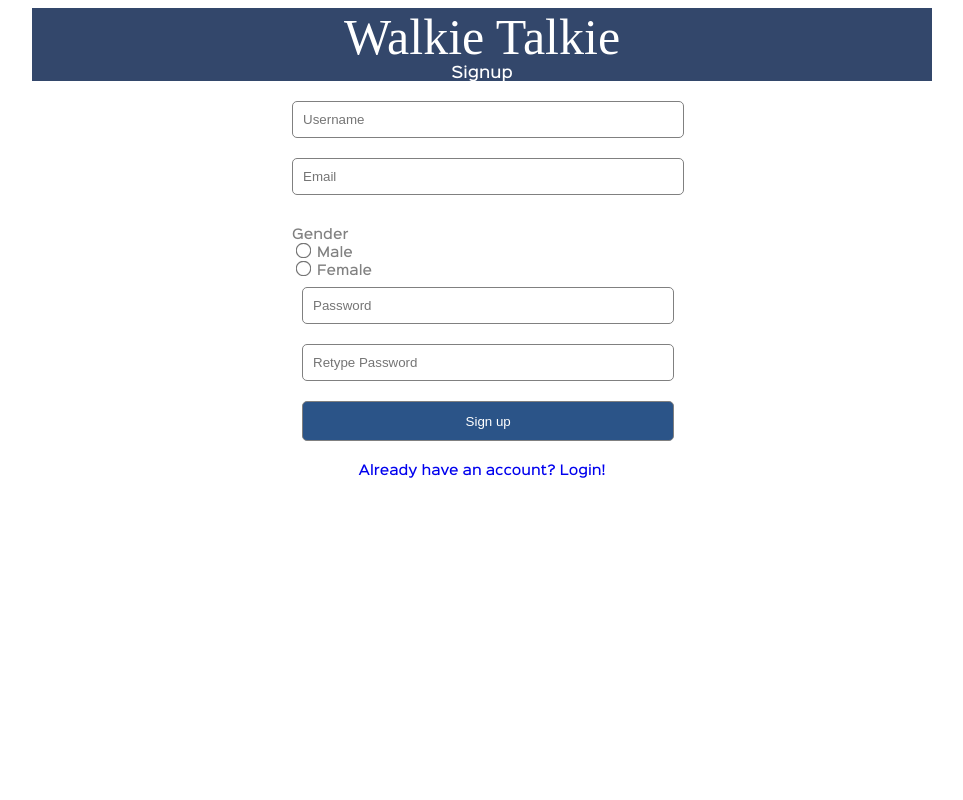
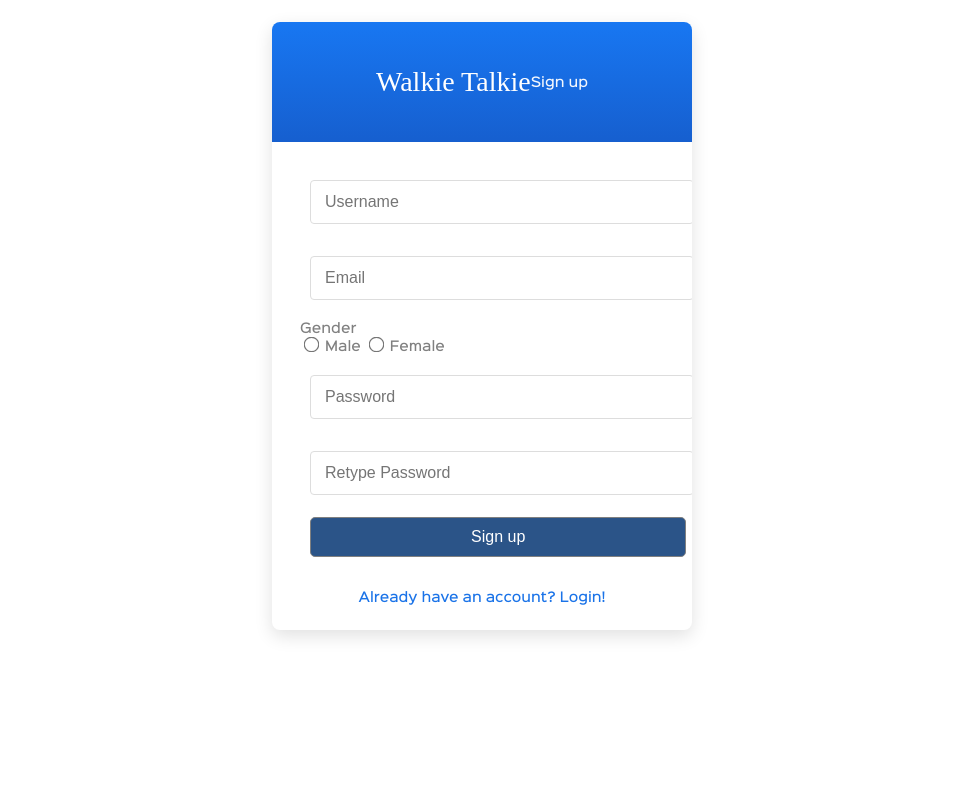
Before and after one commit to caz02/Carochat, a PHP site: page /signup.php in a window 1280 px wide. Shown: the whole page, without its empty margins (158-1121 px from the left). Run offline with PHP 8.4, Linux system fonts and the light colour scheme; some web fonts are replaced.

Commit message:
Mobile: new centered card styles for login and signup (blue banner, large inputs/buttons)

```diff
--- a/signup.php
+++ b/signup.php
@@ -2,6 +2,7 @@
 <html>
 <head>
 	<title>Walkie Talkie</title>
+	<meta name="viewport" content="width=device-width, initial-scale=1">
 </head>
 
 <style type="text/css">
@@ -86,33 +87,45 @@
 		display: none;
 	}
 </style>
+<style type="text/css">
+/* Mobile-first signup card style matching login: blue banner, white card */
+body{ background: #ffffff; margin:0; font-family: myFont; }
+#page_card{ max-width:420px; margin: 22px auto; background: #fff; border-radius:8px; box-shadow: 0 6px 18px rgba(0,0,0,0.12); overflow: hidden; }
+.banner{ background: linear-gradient(180deg,#1877f2,#165fcf); height:120px; display:flex; align-items:center; justify-content:center; color:#fff; font-family: headFont; font-size:28px; }
+.banner small{ display:block; font-family: myFont; font-size:13px; opacity:0.95; }
+.card-body{ padding:18px 18px 26px; }
+.form-row{ margin-bottom:12px; }
+input[type=text], input[type=password]{ width:100%; padding:12px 14px; font-size:16px; border-radius:4px; border:1px solid #ddd; box-sizing:border-box; }
+.primary-btn{ display:block; width:100%; background:#1a73e8; color:#fff; border:none; padding:12px 14px; font-size:16px; border-radius:6px; cursor:pointer; }
+.secondary-link{ display:block; text-align:center; color:#1a73e8; margin-top:12px; text-decoration:none; }
+.create-btn{ display:block; width:100%; background:#34a853; color:#fff; border:none; padding:10px 12px; font-size:15px; border-radius:6px; cursor:pointer; margin-top:10px; }
+
+@media (max-width: 600px){
+	#page_card{ margin: 12px; }
+	.banner{ height:110px; font-size:22px; }
+	.card-body{ padding:14px; }
+}
+</style>
 <body>
 	<div id="wrapper">
-		<div id="header">
-		Walkie Talkie
-		<div style="font-size:15px; font-family: myFont;">Signup</div>
+		<div id="page_card">
+			<div class="banner">Walkie Talkie <small>Sign up</small></div>
+			<div class="card-body">
+				<div id="error" style="display:none;">Some Text</div>
+				<form id="myform">
+					<div class="form-row"><input type="text" name="username" placeholder="Username"></div>
+					<div class="form-row"><input type="text" name="email" placeholder="Email"></div>
+					<div class="form-row">Gender<br>
+						<input type="radio" value="Male" name="gender_male"> Male
+						<input type="radio" value="Female" name="gender_female"> Female
+					</div>
+					<div class="form-row"><input type="password" name="password" placeholder="Password"></div>
+					<div class="form-row"><input type="password" name="password2" placeholder="Retype Password"></div>
+					<div class="form-row"><input class="primary-btn" type="submit" value="Sign up" id="signup_button"></div>
+				</form>
+				<a class="secondary-link" href="login.php">Already have an account? Login!</a>
+			</div>
 		</div>
-		<div id="error" style="">Some Text</div>
-
-		<form id="myform">
-			<input type="text" name="username" placeholder="Username"><br>
-			<input type="text" name="email" placeholder="Email"><br>
-		<div style="padding: 10px;" >
-
-			<br>Gender<br>
-			<input type="radio" value="Male" name="gender_male"> Male<br>
-			<input type="radio" value="Female" name="gender_female"> Female<br>
-
-			<input type="password" name="password" placeholder="Password"><br>
-			<input type="password" name="password2" placeholder="Retype Password"><br>
-			<input type="submit" value="Sign up" id="signup_button"><br>
-
-			<br>
-			<a href="login.php" style="display: block;text-align: center; text-decoration: none">
-				Already have an account? Login!
-			</a>
-		</form>
-
 	</div>
 
 </body>
```
Also changed, not shown: login.php (+34 -15 lines).
